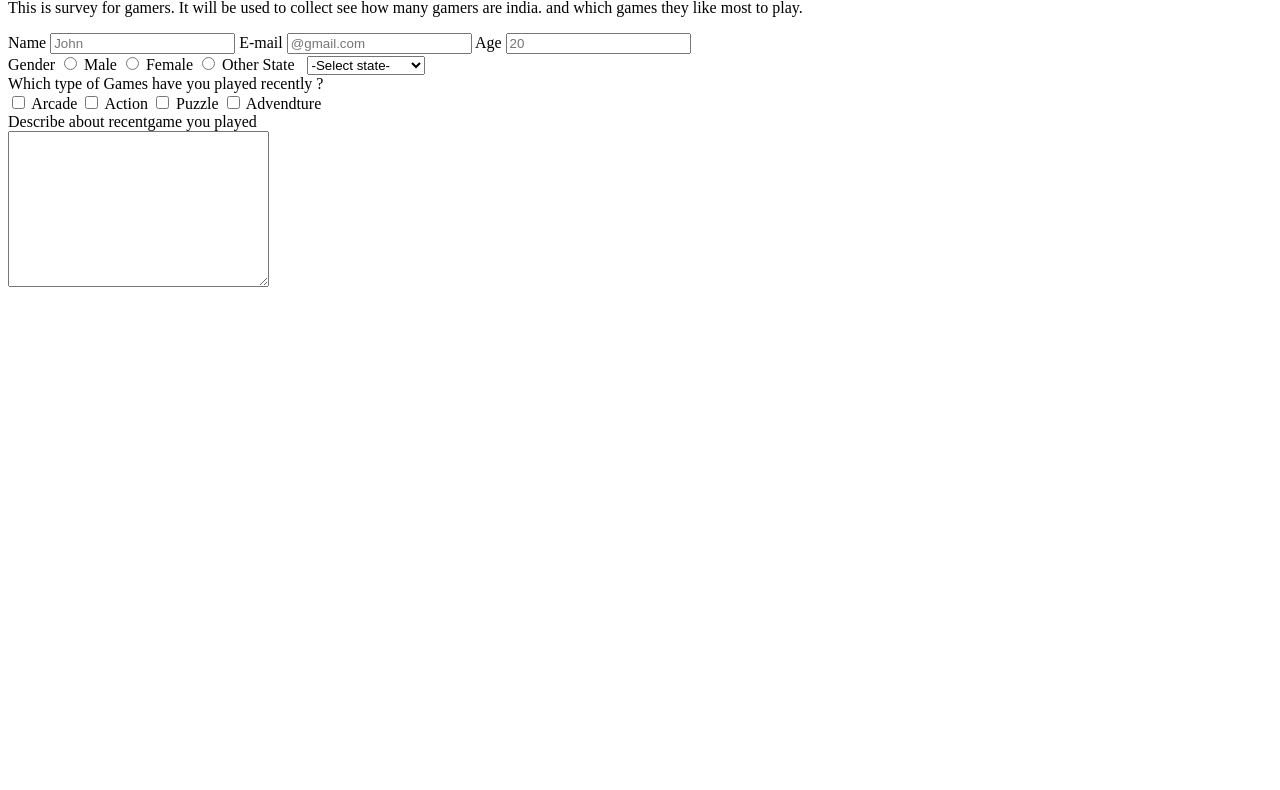
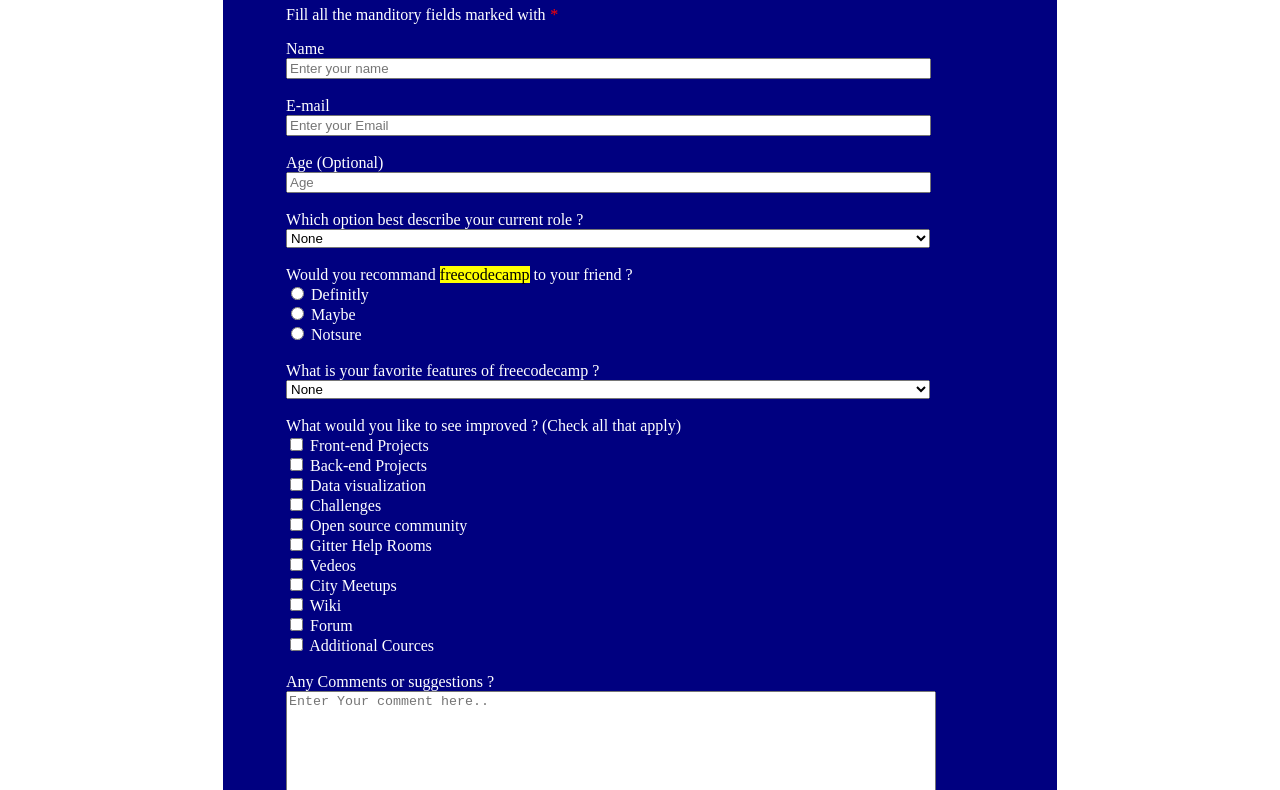
Before and after one commit to AjinkyaKandelkar/Assignments, a plain HTML site: page Assignment 2/index.html in a window 1280 px wide. Shown: the part 145-935 px from the top of the page. Before the commit the page ends 800 px from the top, so only its background shows below. Drawn offline with Linux system fonts and the light colour scheme.

Commit message:
29/4/2022

```diff
--- a/Assignment 2/index.html
+++ b/Assignment 2/index.html
@@ -5,60 +5,85 @@
     <meta http-equiv="X-UA-Compatible" content="IE=edge">
     <meta name="viewport" content="width=device-width, initial-scale=1.0">
     <link rel="stylesheet" href="/Assignment 2/style.css">
+    <script src="/Assignment 2/validation.js"></script>
     <title>Survey Form</title>
-    <header>
-        <nav id="title">
-            Gaming Survey
-        </nav>
-    </header>
 </head>
 <body>
     <div class="main">
+            <h1 id="title">
+                Survey Form
+            </h1>
             <p id="description" >
-                This is survey for gamers. It will be used to collect see how many gamers are india. and which games they like most to play.
+                Fill all the manditory fields marked with <i>*</i>
             </p>
             <form id="survey-form" action="#">
 
-                <label for="name"   id="name-label">   Name   </label>
-                    <input id="name"  type="text" placeholder="John">
-                <label for="email"  id="email-label">  E-mail </label>
-                    <input id="email" type="email" placeholder="@gmail.com">
-                <label for="number" id="number-label"> Age  </label>
-                    <input id="number" type="number" placeholder="20"> <br>
+                <label for="name"   id="name-label" >   Name   </label> <br>
+                <input id="name"  type="text" placeholder="Enter your name" required><br> <br>
+                <label for="email"  id="email-label">  E-mail </label> <br>
+                <input id="email" type="email" placeholder="Enter your Email" required><br> <br>
+                <label for="number" id="number-label"> Age (Optional) </label> <br>
+                <input id="number" type="number" placeholder="Age" required> <br> <br>
 
+                <span>Which option best describe your current role ? </span> <br>
+                <select name="dropdown" id="dropdown" required>
+                    <option value="">None</option>
+                    <option value="1"> Software Developer  </option>
+                    <option value="2"> UI/UX Designer</option>
+                    <option value="3"> QA </option>
+                    <option value="4"> Accountant</option>
+                    <option value="5"> HR</option>
+                </select>
+                <br> <br>
 
+                Would you recommand <mark>freecodecamp</mark> to your friend ?
+                <br>
+                <input type="radio" name="gender" value="Male" required> Definitly   <br>
+                <input type="radio" name="gender" value="Female"> Maybe     <br>
+                <input type="radio" name="gender" value="Other"> Notsure    <br>
+                <br>
 
-                <span>Gender </span>
-                <input type="radio" name="gender" value="Male"> Male
-                <input type="radio" name="gender" value="Female"> Female
-                <input type="radio" name="gender" value="Other"> Other
-
-                <span>State </span> &nbsp;
-                <select name="City" id="dropdown">
-                    <option value="Maharashtra"> -Select state- </option>
-                    <option value="Maharashtra"> Maharashtra  </option>
-                    <option value="Madhyapradesh"> Madhyapradesh</option>
-                    <option value="Utterpradesh"> Utterpradesh </option>
-                    <option value="Rajastan"> Rajastan</option>
-                    <option value="Andrpradesh"> Andrpradesh</option>
+                <span>What is your favorite features of freecodecamp ? </span> <br>
+                <select name="dropdown" id="dropdown" required>
+                    <option value=" ">None</option>
+                    <option value="1"> Free to use  </option>
+                    <option value="2"> Easy to understand</option>
+                    <option value="3"> Video Lectures </option>
+                    <option value="4"> Online Testing </option>
                 </select>
                 <br>
-                <span> Which type of Games have you played recently ? </span>
                 <br>
-                <input type="checkbox" value="Arcade">
-                <label for="game"> Arcade </label>
-                <input type="checkbox" value="Action">
-                <label for="game"> Action </label>
-                <input type="checkbox" value="Puzzle">
-                <label for="game"> Puzzle </label>
-                <input type="checkbox" value="Advendture">
-                <label for="game"> Advendture</label>
+                <span> What would you like to see improved ? (Check all that apply) </span>
                 <br>
-
-                <span>Describe about recentgame you played</span>
+                <input type="checkbox" value="Front-end Projects" required>
+                <label for="game"> Front-end Projects </label><br>
+                <input type="checkbox" value="Back-end Projects">
+                <label for="game"> Back-end Projects</label><br>
+                <input type="checkbox" value="Data visualization">
+                <label for="game"> Data visualization </label><br>
+                <input type="checkbox" value="Challenges">
+                <label for="game"> Challenges</label> <br>
+                <input type="checkbox" value="Open source community">
+                <label for="game"> Open source community  </label><br>
+                <input type="checkbox" value="Gitter Help Rooms">
+                <label for="game"> Gitter Help Rooms </label><br>
+                <input type="checkbox" value="Vedeos">
+                <label for="game"> Vedeos </label><br>
+                <input type="checkbox" value="City Meetups">
+                <label for="game"> City Meetups</label> <br>
+                <input type="checkbox" value="Wiki">
+                <label for="game"> Wiki </label><br>
+                <input type="checkbox" value="Forum">
+                <label for="game"> Forum </label><br>
+                <input type="checkbox" value="Additional Cources">
+                <label for="game"> Additional Cources </label><br>
                 <br>
-                <textarea name="Description" id="des" cols="30" rows="10">  </textarea>
-
+                Any Comments or suggestions ? <br>
+                <textarea rows="7" placeholder="Enter Your comment here.."></textarea>
+                <br> <br>
+                <button type="submit">
+                    Submit
+                </button>
             </form>
     </div>
 
--- a/Assignment 2/style.css
+++ b/Assignment 2/style.css
@@ -1,11 +1,36 @@
-header
+body
 {
-    background-image: url("Images/design.jpg");
+    color: white;
+}
+.main
+{
+    margin: 0 17%;
+    padding: 5%;
+    background-color: rgb(0,0,128);
+}
+h1
+{
+    text-align: center;
+}
+#name,#email,#number
+{
+    width: 90%;
+}
+select,textarea
+{
+    width: 91%;
 
-    text-align: center;
-    height: 70px;
-    padding-top: 50px;
-    font-size: x-large;
-    font-weight: bold;
-    color: #fff;
 }
+.int
+{
+    margin-top: 100px;
+}
+button
+{
+    width: 92%;
+    color: white;
+    background-color: green;
+}
+i{
+    color: red;
+}
```
Also changed, not shown: 1 other file.
